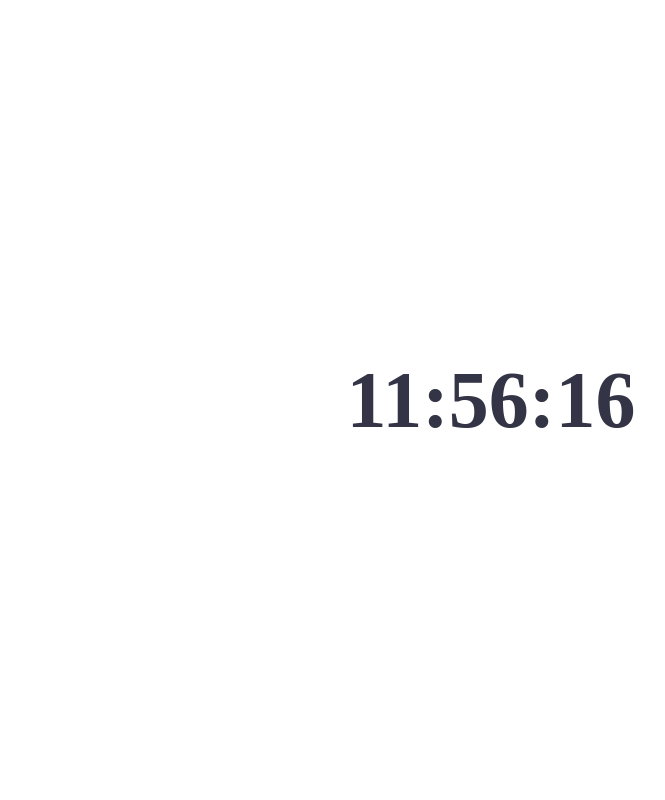
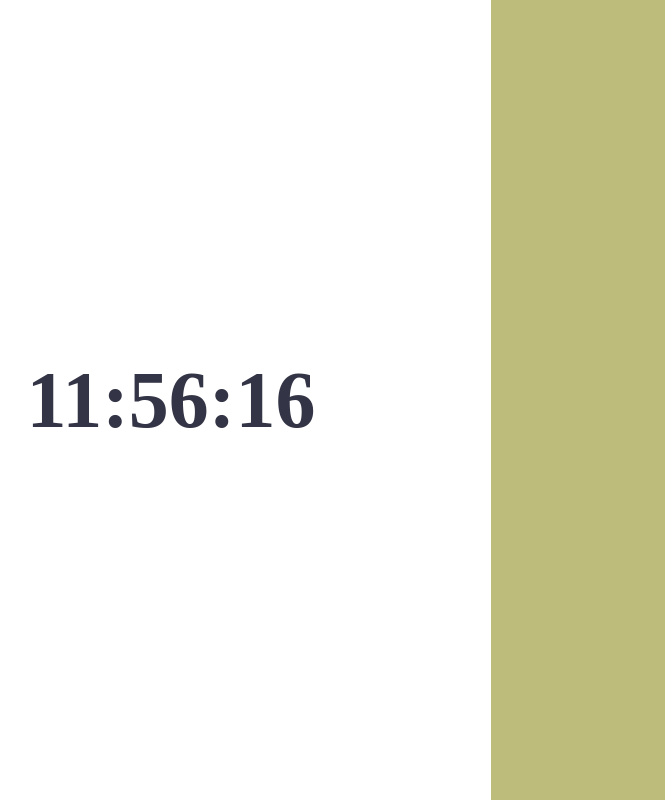
Before and after one commit to fplusf/angular-shared-data, an Angular app: page / in a window 1280 px wide. Shown: the whole page, without its empty margins (149-814 px from the left). Built offline with nearby package versions, Linux system fonts and the light colour scheme.

Commit message:
All Components included to the App component.

```diff
--- a/src/app/app.component.html
+++ b/src/app/app.component.html
@@ -1 +1,4 @@
-<app-home></app-home>
+<div class="continer">
+    <app-home></app-home>
+    <app-hall></app-hall>
+</div>
--- a/src/app/app.component.sass
+++ b/src/app/app.component.sass
@@ -0,0 +1,5 @@
+.continer
+    display: flex
+
+app-home, app-hall
+    flex: 1
--- a/src/app/app.module.ts
+++ b/src/app/app.module.ts
@@ -2,10 +2,11 @@ import { BrowserModule } from '@angular/platform-browser';
 import { NgModule } from '@angular/core';
 
 import { AppComponent } from './app.component';
-import { HomeComponent} from './components/home/home.component';
+import { HomeComponent } from './components/home/home.component';
+import { HallComponent } from './components/hall/hall.component';
 
 @NgModule({
-  declarations: [AppComponent, HomeComponent],
+  declarations: [AppComponent, HomeComponent, HallComponent],
   imports: [BrowserModule],
   providers: [],
   bootstrap: [AppComponent],
```
